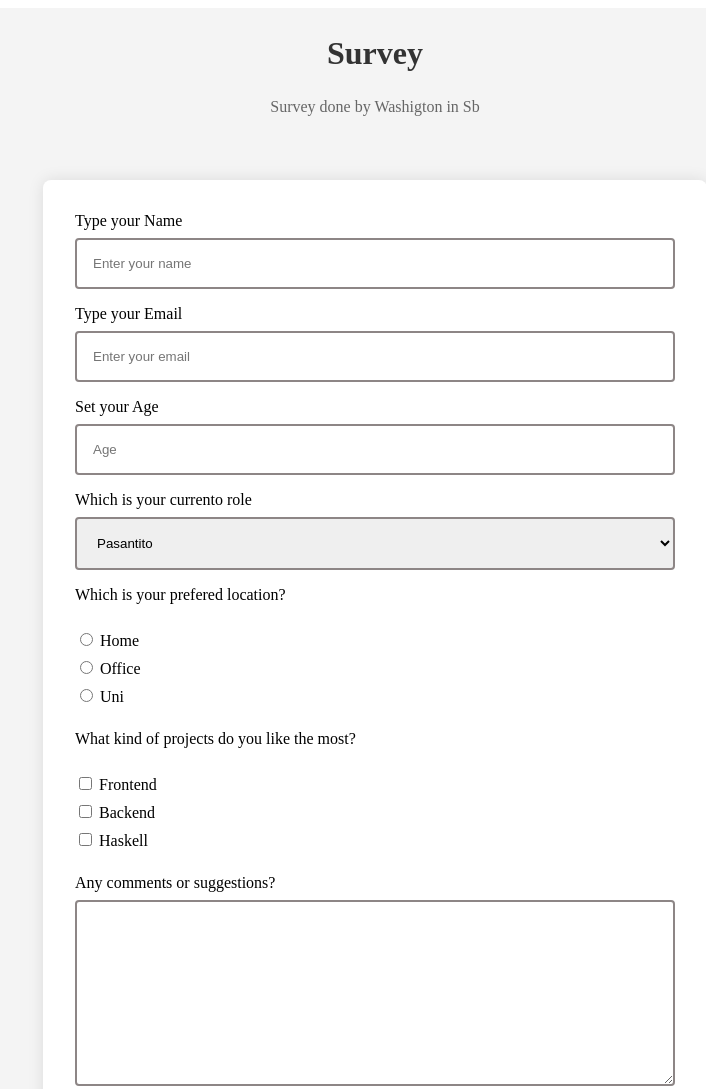
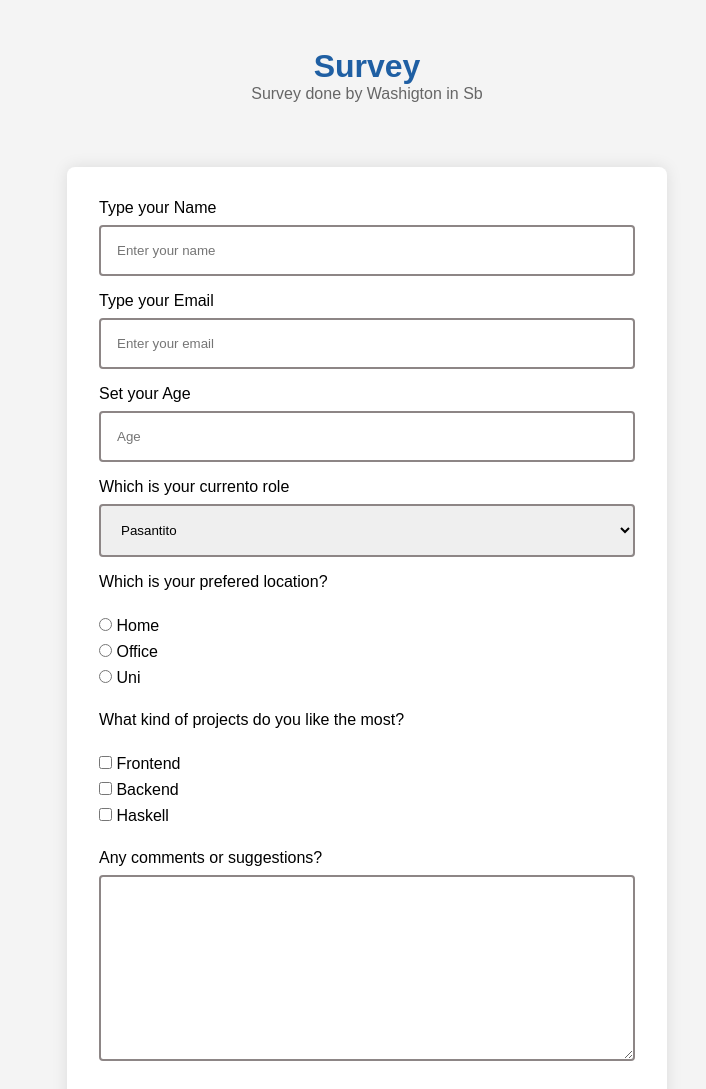
Before and after one commit to WMYM-Experimental/survey-form_sb-pet, a plain HTML site: page index.html in a window 1280 px wide. Shown: the top 1089 px of the page, without its empty margins (273-979 px from the left). Drawn offline with Linux system fonts and the light colour scheme.

Commit message:
fix: Overflow in section

```diff
--- a/style.css
+++ b/style.css
@@ -1,21 +1,31 @@
+* {
+    font-family: Arial, Helvetica, sans-serif;
+    margin: 0;
+    padding: 0;
+    box-sizing: border-box;
+}
+
 .container {
     display: flex;
     flex-direction: column;
     align-items: center;
     justify-content: center;
-    width: 100vw;
+    max-width: 100vw;
     min-height: 100vh;
     background: #f4f4f4;
+    padding: 2rem;
 }
 
 #header {
+    padding: 1rem;
     text-align: center;
     margin-bottom: 3rem;
 }
 
 .title {
     color: #333;
-    font-size: 2em;
+    font-size: 2rem;
+    color: #1f5fa3;
 }
 
 .header_description {
@@ -27,7 +37,7 @@
     padding: 2rem;
     border-radius: 0.5rem;
     box-shadow: 0 0 1rem rgba(0, 0, 0, 0.1);
-    width: 100%;
+    width: 50%;
     max-width: 600px;
     min-width: 300px;
 }
```
